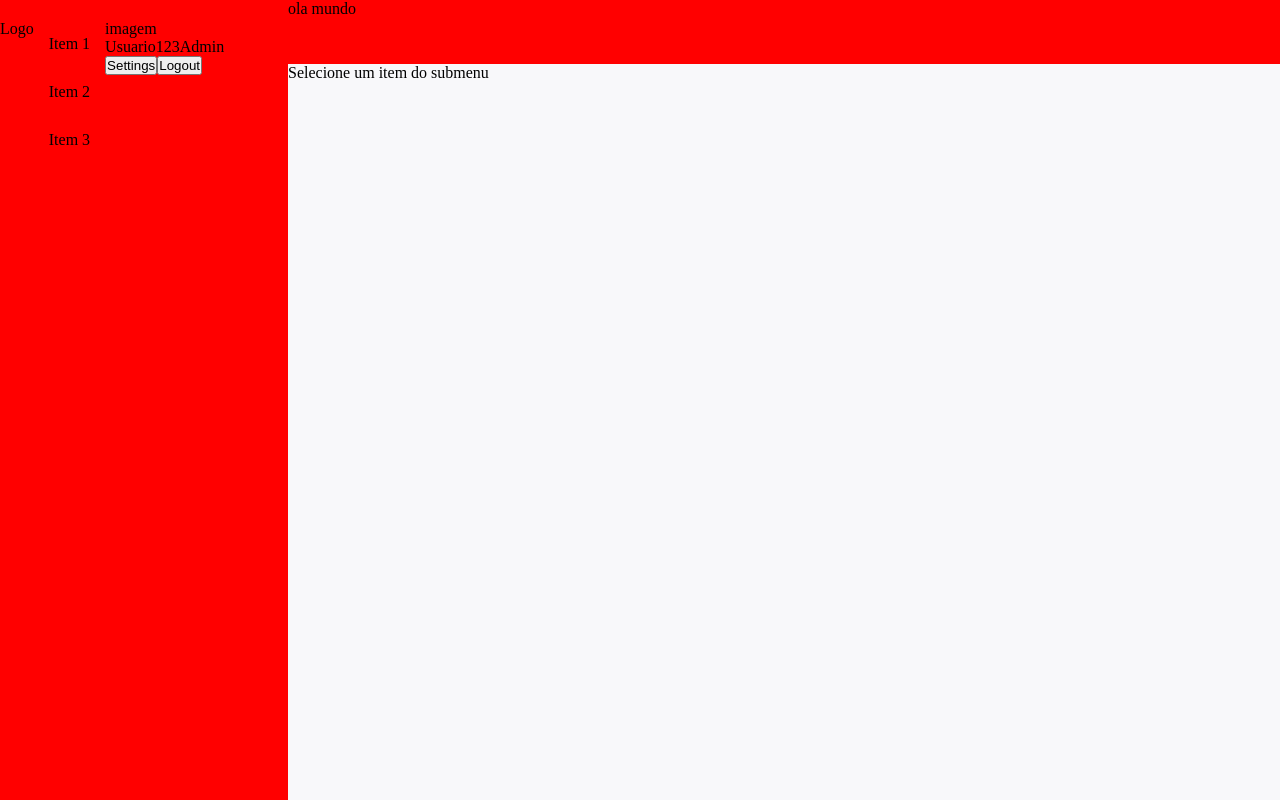
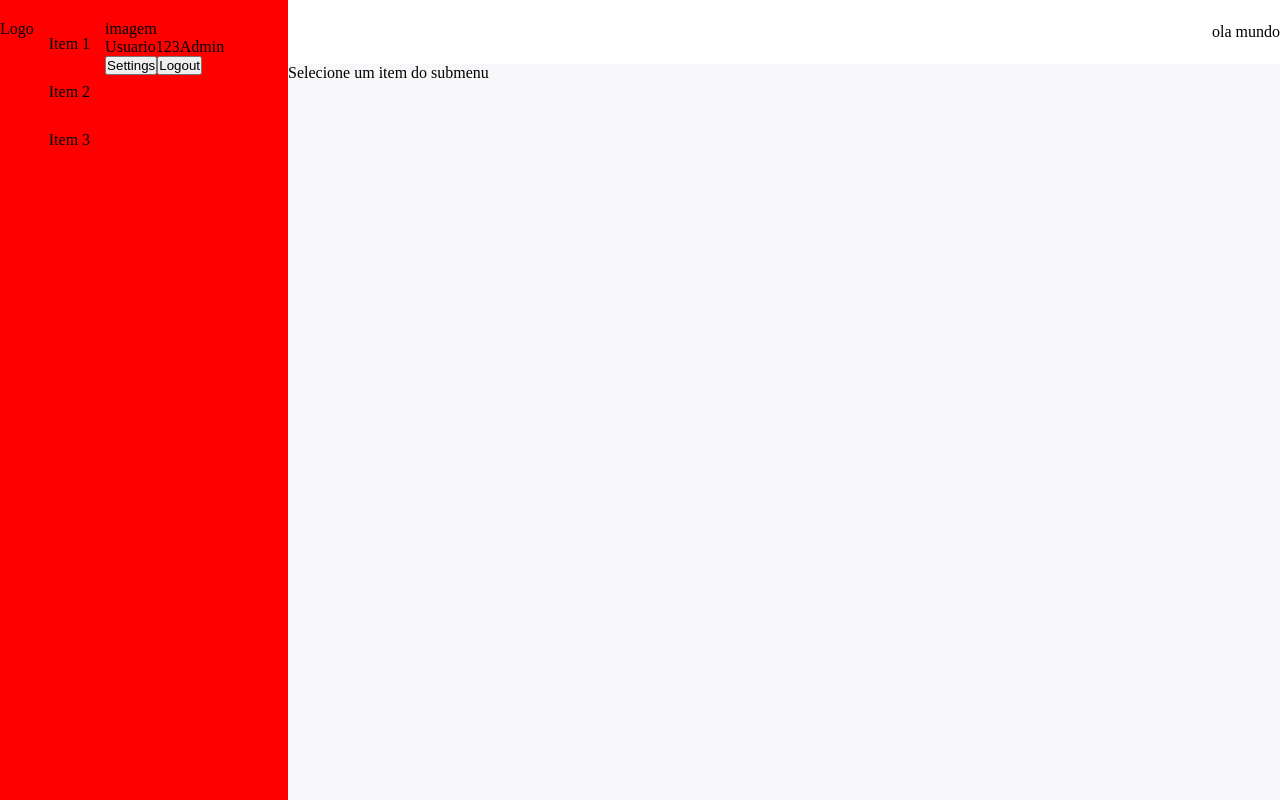
Before and after one commit to italo1033/asset-stock, a Next.js app: page / in a window 1280 px wide. Built offline with nearby package versions, Linux system fonts and the light colour scheme.

Commit message:
adicionando classe  containernavbaritens

```diff
--- a/src/app/components/Navbar/navbar.module.css
+++ b/src/app/components/Navbar/navbar.module.css
@@ -1,5 +1,18 @@
 .navbar{
-    background-color: red;
+    background-color: #fff;
     width: 100%;
     height: 4rem;
+    display: flex;
+    justify-content: end;
+    align-items: center;
 }
+
+.containernavbaritens{
+    display: flex;
+    justify-content: center;
+    align-items: center;
+    border-radius: 100%;
+    margin-right: 1rem;
+    background-color: #f8f8fa;
+    padding: 0.2rem;
+}
```
